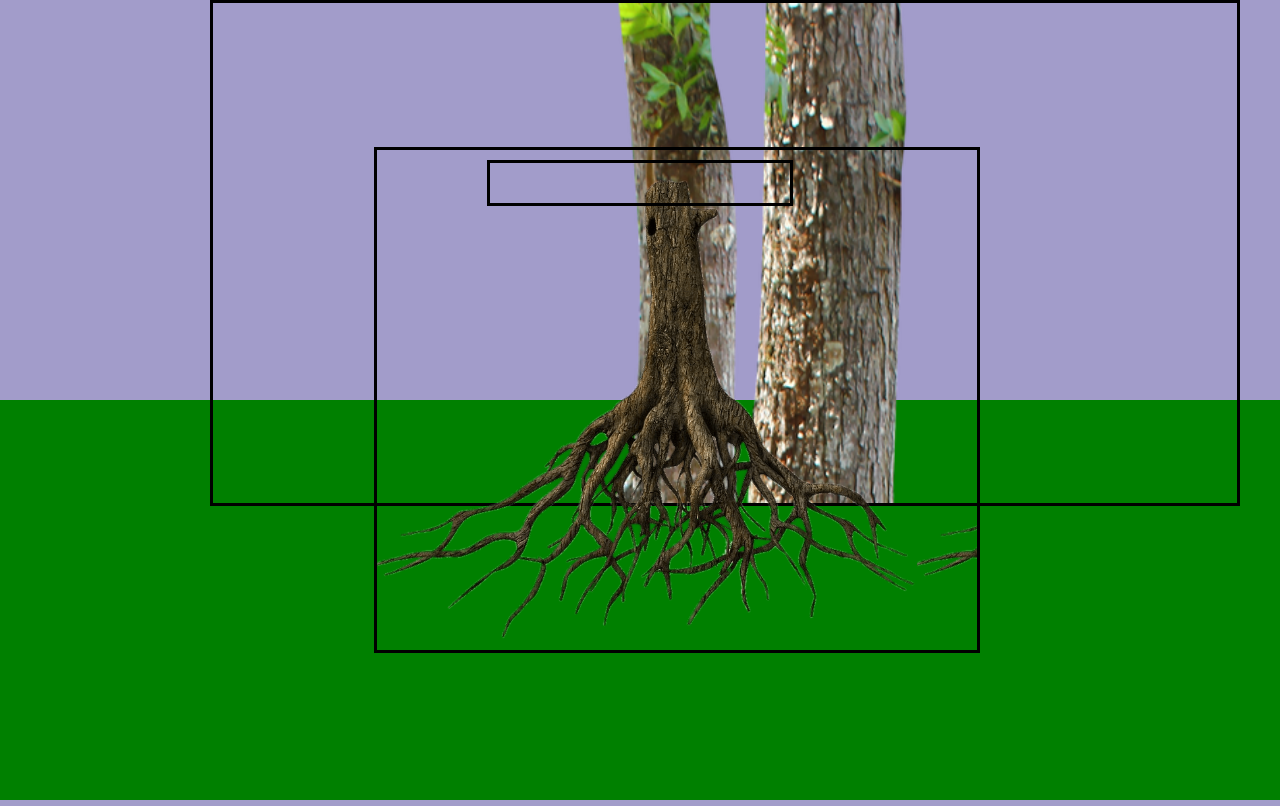
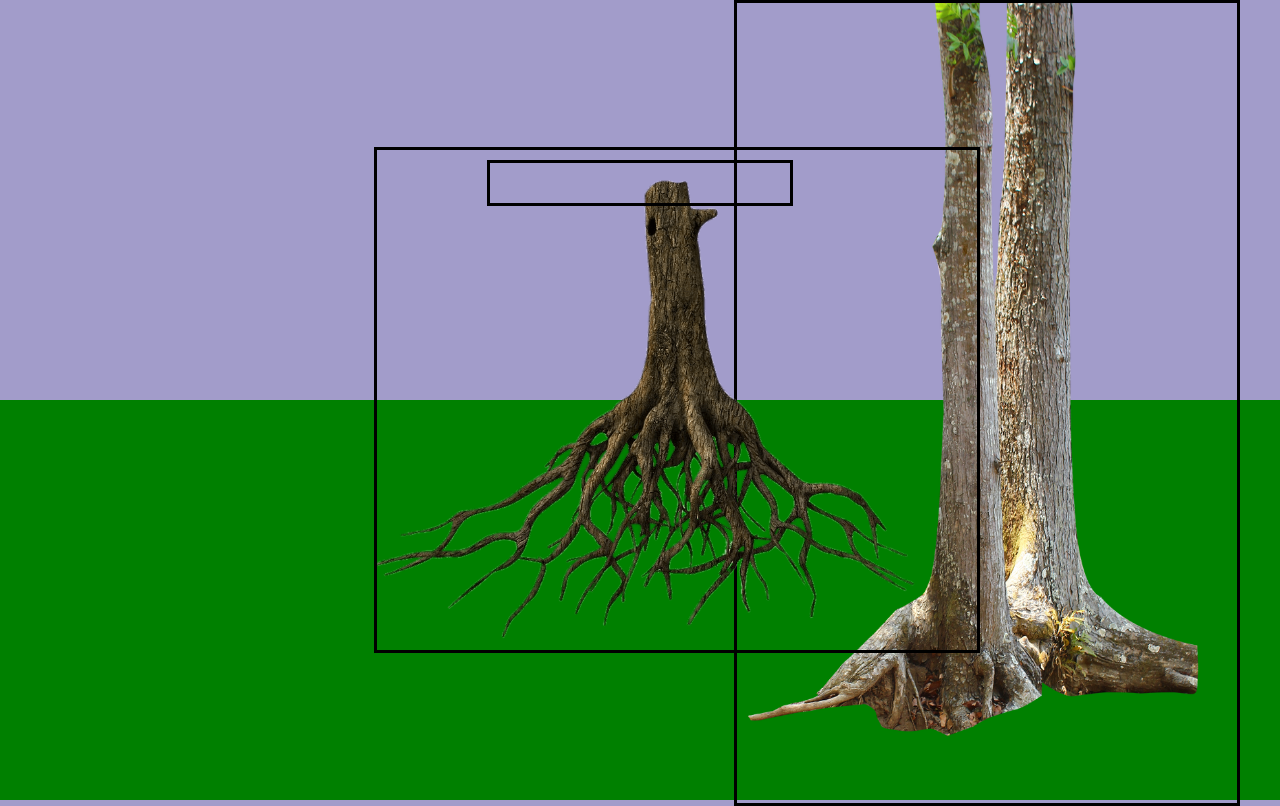
Before and after one commit to ebullie/myfolklore, a plain HTML site: page index.html in a window 1280 px wide. Drawn offline with Linux system fonts and the light colour scheme.

Commit message:
no repeat

```diff
--- a/index.html
+++ b/index.html
@@ -24,12 +24,13 @@
   .trunk1 {
     position: absolute;
     background-image: url(treetrunk.png);
-    height: 500px;
-    width: 80%;
+    height: 800px;
+    width: 500px;
     background-size: 100%;
     border: 3px, solid black;
     top: 0px;
     right: 40px;
+    background-repeat: no-repeat;
   }
 
   .trunk2 {
@@ -40,7 +41,9 @@
     background-size: 90%;
     border: 3px, solid black;
     top: px;
-    right: 300px
+    right: 300px;
+    background-repeat: no-repeat;
+
   }
   .tent {
     position: absolute;
```
